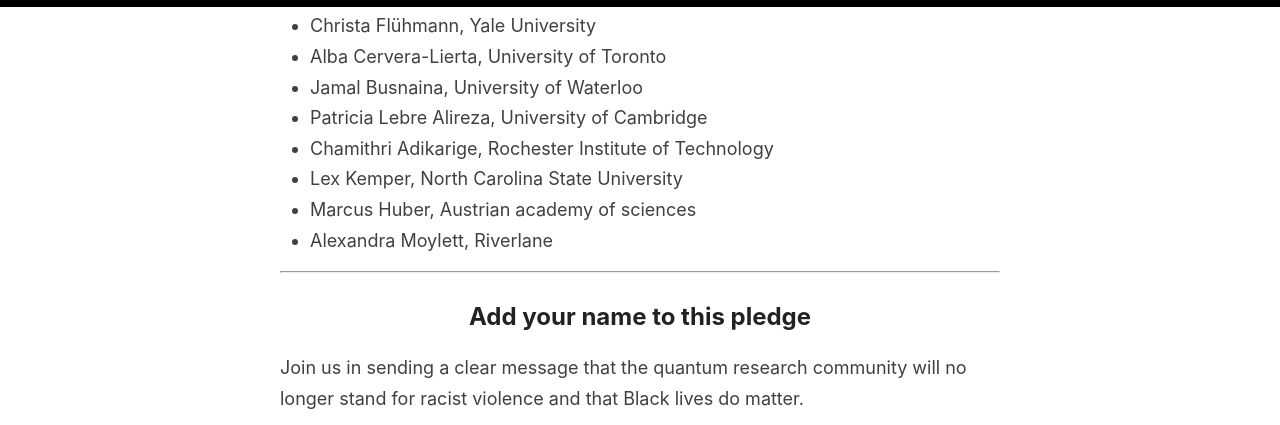
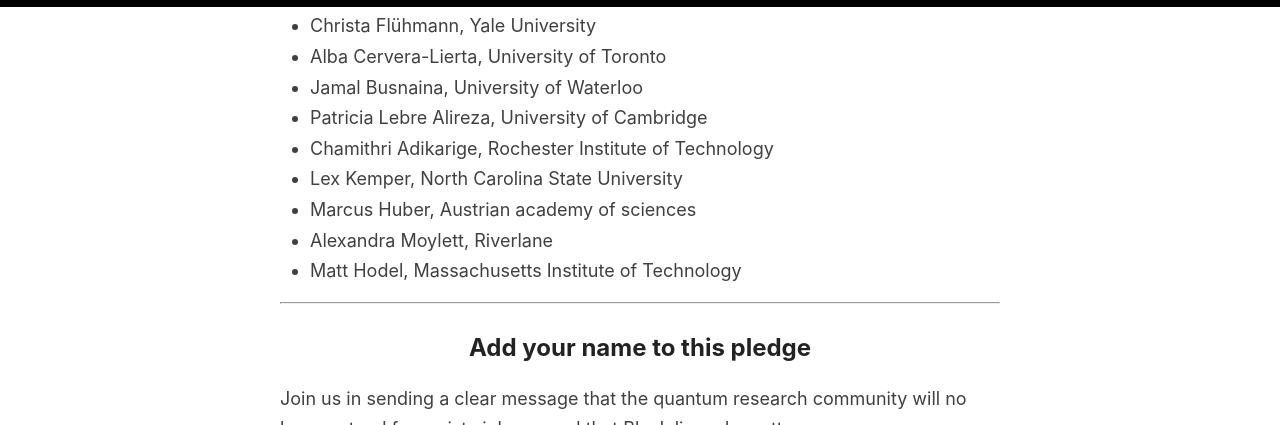
Before and after one commit to quantumforblacklives/quantumforblacklives.github.io, a Jekyll site: the page built from index.html, in a window 1280 px wide and 900 px high, scrolled down 4440 px, cut to the strip 0-425 px from the top of the window. Built offline with Jekyll 4.4.1, drawn with Linux system fonts in a browser that asks for light colours; the list of posts is cut into pages by our own code.

Commit message:
Add signature from Matt Hodel.

```diff
--- a/_includes/signatories.md
+++ b/_includes/signatories.md
@@ -47,3 +47,4 @@
 - Lex Kemper, North Carolina State University
 - Marcus Huber, Austrian academy of sciences
 - Alexandra Moylett, Riverlane
+- Matt Hodel, Massachusetts Institute of Technology
```
